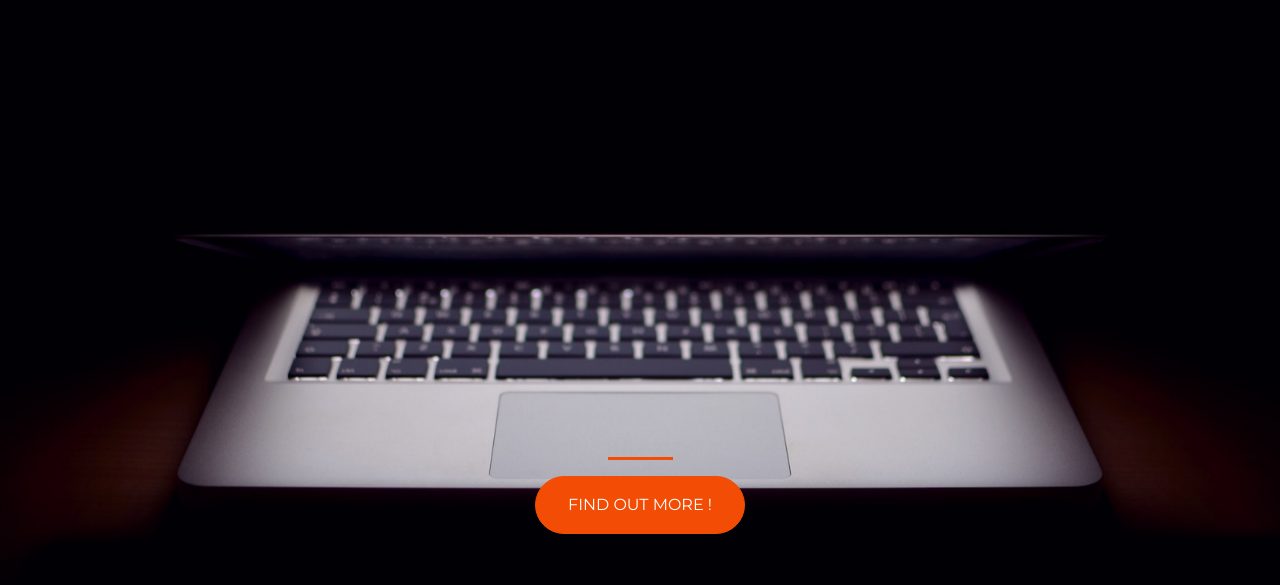
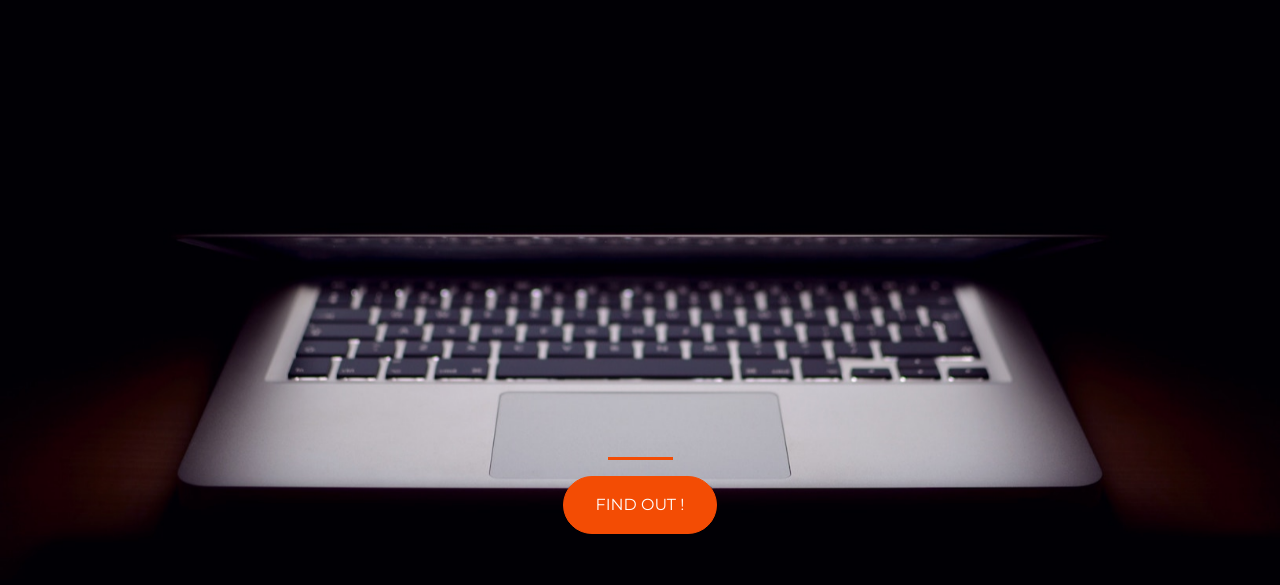
Before and after one commit to tatatatirac/newstartup, a plain HTML site: page index.html in a window 1280 px wide. Shown: the part 79-664 px from the top of the page. Drawn offline with nearby package versions, Linux system fonts and the light colour scheme.

Commit message:
Update index.html

```diff
--- a/index.html
+++ b/index.html
@@ -29,7 +29,7 @@
                 <hr>
 
                 <a href="https://mailchi.mp/0b50d1fa522e/startup">
-                <button class="btn btn-primary btn-xl"> Find out more !</button>
+                <button class="btn btn-primary btn-xl"> Find out !</button>
                 </a>
             </section>
 
```
